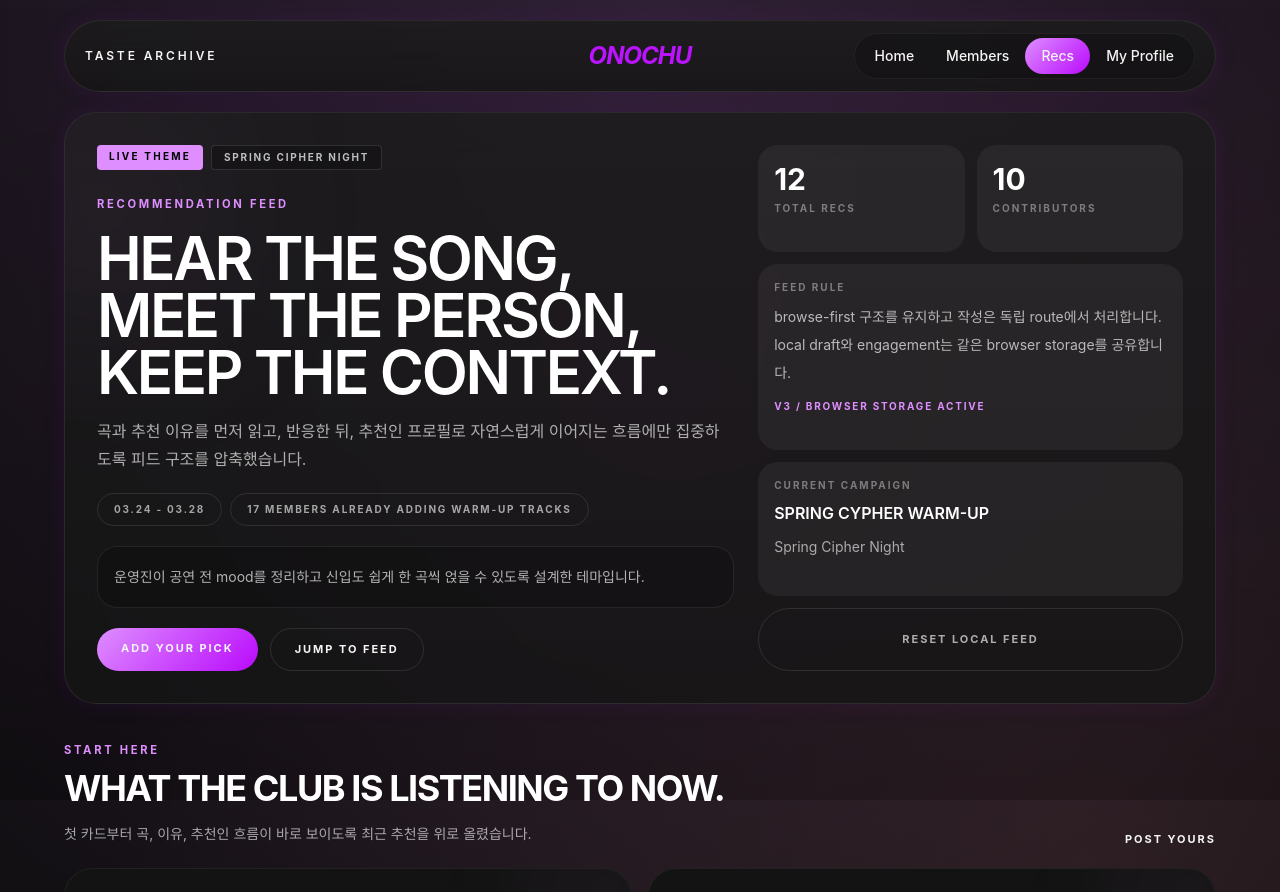
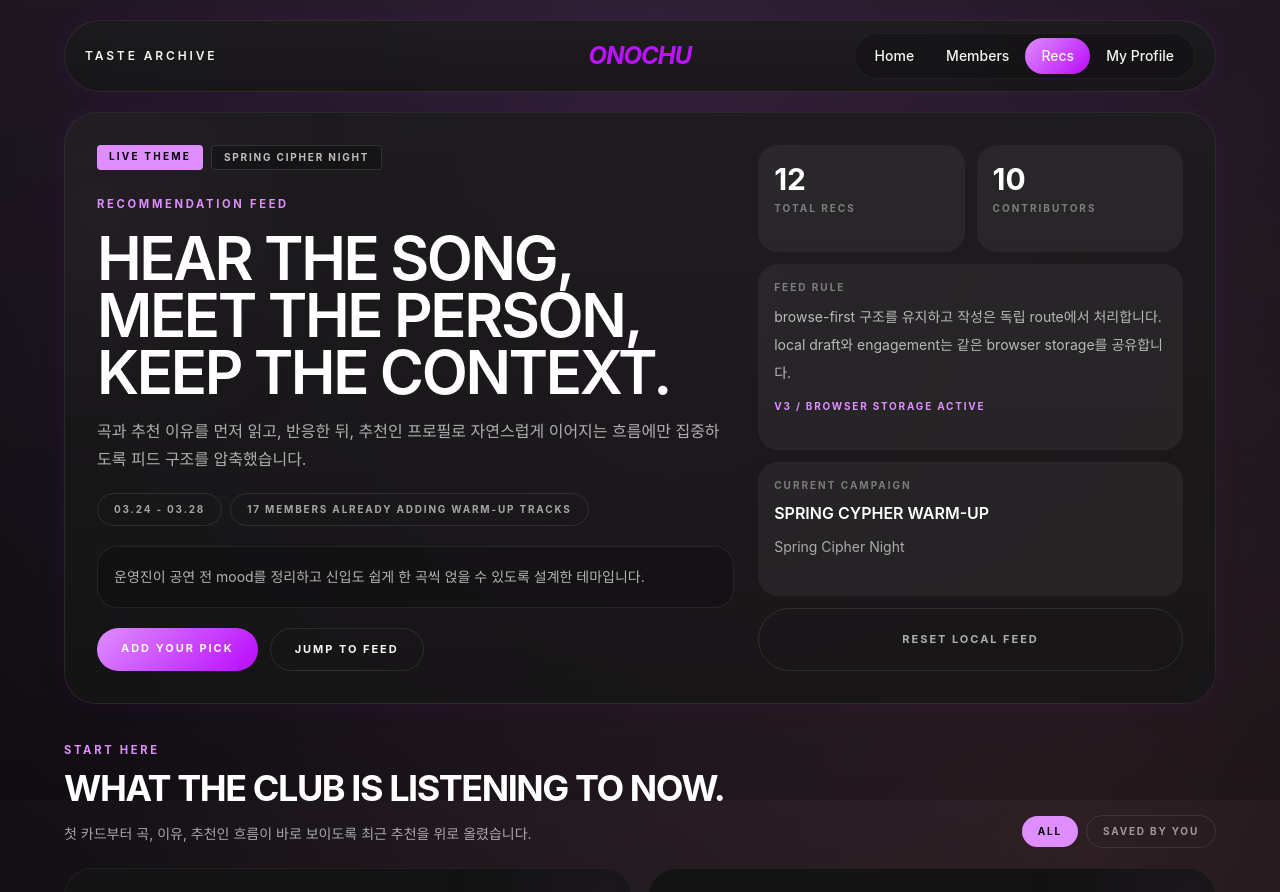
Before and after one commit to MrTMI-0315/onochu, a Next.js app: page /recommendations in a window 1280 px wide. Shown: the top 892 px of the page. Built offline with nearby package versions, Linux system fonts and the light colour scheme.

Commit message:
MB 34 : add saved recommendation filter

```diff
--- a/components/recommendation-studio.tsx
+++ b/components/recommendation-studio.tsx
@@ -33,6 +33,7 @@ export function RecommendationStudio({
   currentMember,
   initialRecommendations,
 }: RecommendationStudioProps) {
+  const [activeFilter, setActiveFilter] = useState<"all" | "saved">("all");
   const [localRecommendations, setLocalRecommendations] =
     useState<SongRecommendation[]>(initialRecommendations);
   const [latestDraft, setLatestDraft] = useState<SongRecommendation | null>(null);
@@ -94,13 +95,29 @@ export function RecommendationStudio({
   const queuedThemes = themeSpotlights.filter(
     (themeSpotlight) => themeSpotlight.id !== activeTheme.id,
   );
+  const savedRecommendationIds = useMemo(() => {
+    return new Set(
+      Object.entries(engagementByRecommendationId)
+        .filter(([, engagement]) => engagement.save)
+        .map(([recommendationId]) => recommendationId),
+    );
+  }, [engagementByRecommendationId]);
   const contributingMembers = useMemo(() => {
     return new Set(localRecommendations.map((recommendation) => recommendation.memberId))
       .size;
   }, [localRecommendations]);
   const topPick = localRecommendations[0];
-  const featuredRecommendations = localRecommendations.slice(0, 4);
-  const remainingRecommendations = localRecommendations.slice(4);
+  const filteredRecommendations = useMemo(() => {
+    if (activeFilter === "saved") {
+      return localRecommendations.filter((recommendation) =>
+        savedRecommendationIds.has(recommendation.id),
+      );
+    }
+
+    return localRecommendations;
+  }, [activeFilter, localRecommendations, savedRecommendationIds]);
+  const featuredRecommendations = filteredRecommendations.slice(0, 4);
+  const remainingRecommendations = filteredRecommendations.slice(4);
 
   function handleResetStorage() {
     resetStoredRecommendationState();
@@ -300,21 +317,43 @@ export function RecommendationStudio({
             <div>
               <span className="onochu-eyebrow">Start here</span>
               <h2 className="onochu-display mt-2 text-3xl font-bold uppercase text-white md:text-4xl">
-                What the club is listening to now.
+                {activeFilter === "saved"
+                  ? "What you saved for later."
+                  : "What the club is listening to now."}
               </h2>
               <p className="mt-3 max-w-2xl text-sm leading-7 text-white/62">
-                첫 카드부터 곡, 이유, 추천인 흐름이 바로 보이도록 최근 추천을
-                위로 올렸습니다.
+                {activeFilter === "saved"
+                  ? "save한 곡만 다시 꺼내 보면서 링크보다 맥락과 추천인을 먼저 이어 볼 수 있습니다."
+                  : "첫 카드부터 곡, 이유, 추천인 흐름이 바로 보이도록 최근 추천을 위로 올렸습니다."}
               </p>
             </div>
-            <Link
-              href="/recommendations/new"
-              className="text-[11px] font-bold uppercase tracking-[0.18em] text-[#de8eff]"
+            <div className="flex flex-wrap items-center gap-2">
+              <button
+                type="button"
+                onClick={() => setActiveFilter("all")}
+                className={`rounded-full px-4 py-2 text-[10px] font-bold uppercase tracking-[0.18em] ${
+                  activeFilter === "all"
+                    ? "bg-[#de8eff] text-black"
+                    : "border border-white/10 text-white/55"
+                }`}
               >
-              Post yours
-            </Link>
+                All
+              </button>
+              <button
+                type="button"
+                onClick={() => setActiveFilter("saved")}
+                className={`rounded-full px-4 py-2 text-[10px] font-bold uppercase tracking-[0.18em] ${
+                  activeFilter === "saved"
+                    ? "bg-[#de8eff] text-black"
+                    : "border border-white/10 text-white/55"
+                }`}
+              >
+                Saved by you {savedRecommendationIds.size > 0 ? savedRecommendationIds.size : ""}
+              </button>
+            </div>
           </div>
 
+          {featuredRecommendations.length > 0 ? (
             <div className="grid gap-4 lg:grid-cols-2">
               {featuredRecommendations.map((recommendation) => (
                 <RecommendationCard
@@ -329,6 +368,12 @@ export function RecommendationStudio({
                 />
               ))}
             </div>
+          ) : (
+            <div className="rounded-[1.75rem] border border-dashed border-white/10 bg-white/3 p-6 text-sm leading-7 text-white/55">
+              아직 save한 곡이 없습니다. feed 카드에서 `Save`를 누르면 여기서
+              다시 꺼내 볼 수 있습니다.
+            </div>
+          )}
         </section>
 
         <section className="grid gap-4 lg:grid-cols-[0.95fr_1.05fr]">
```
Also changed, not shown: 1 other file (tests, documents, lock files or other folders). Lines whose indentation alone changed are shown as unchanged.
